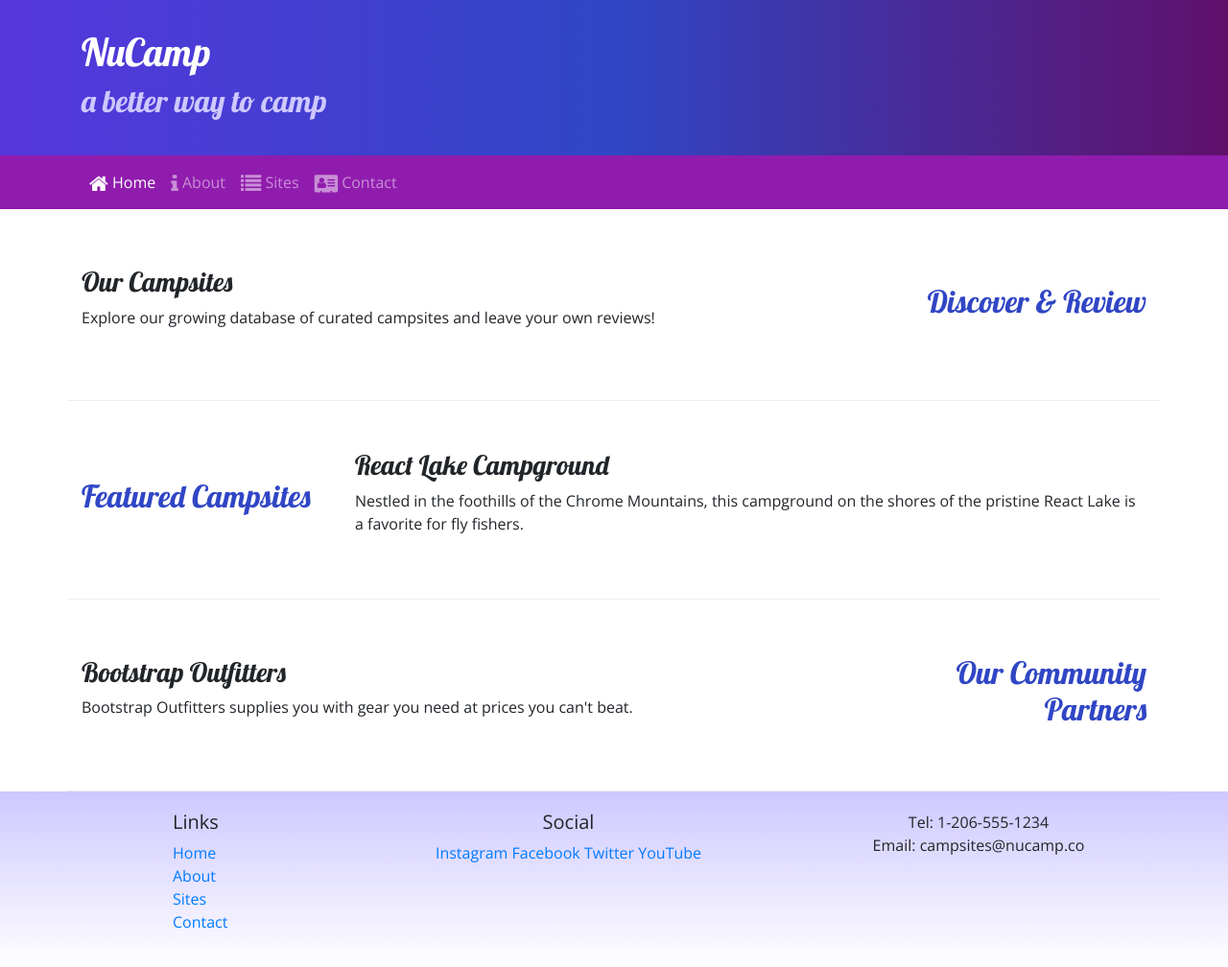
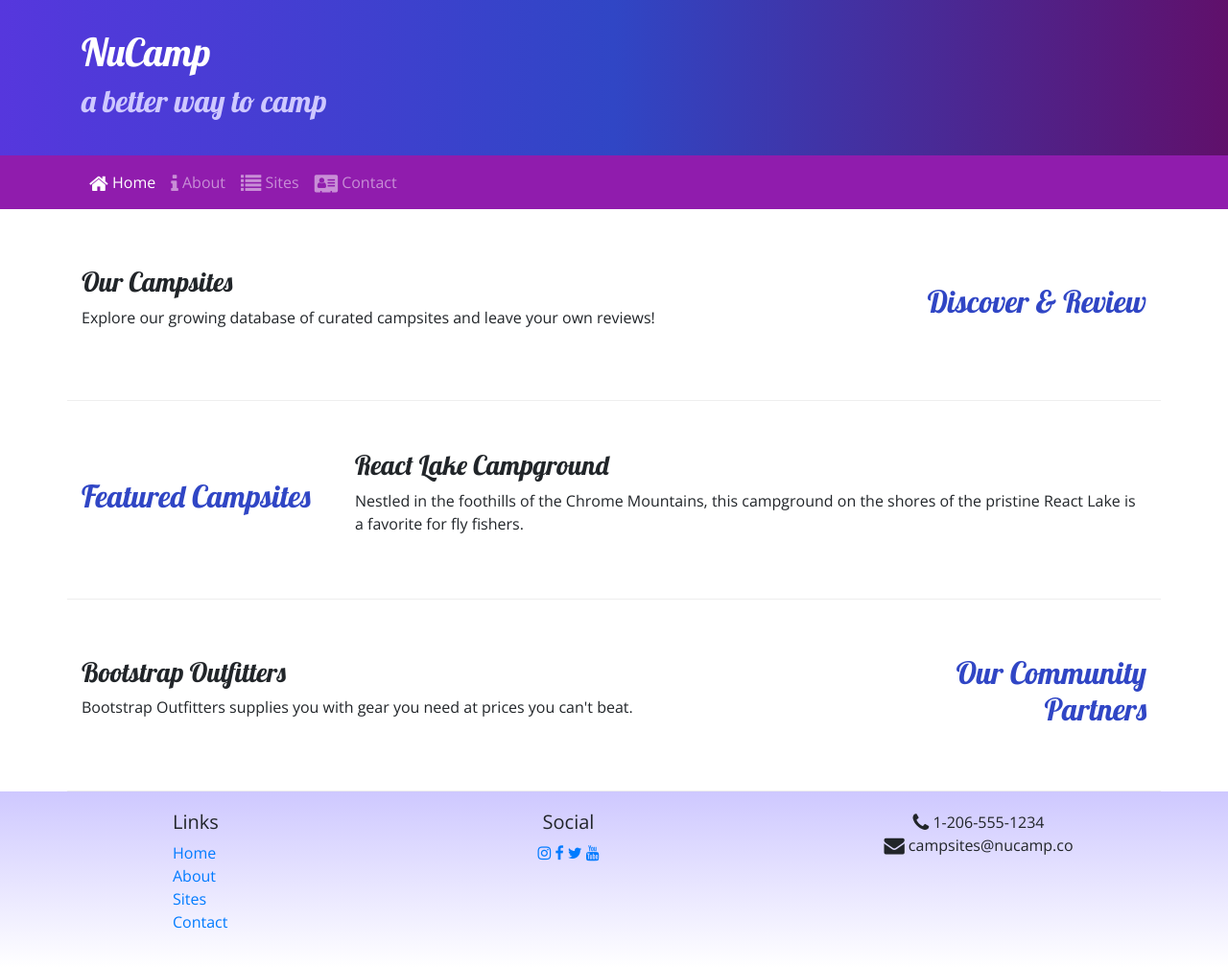
Before and after one commit to lauraharston/nucampsite-change-it-up, a website: page index.html in a window 1280 px wide. Shown: the whole page at 96% size. Drawn offline with nearby package versions, Linux system fonts and the light colour scheme.

Commit message:
added icons to the footer

```diff
--- a/index.html
+++ b/index.html
@@ -91,14 +91,14 @@
              </div>
              <div class="col-6 col-sm-5 text-center">
                 <h5>Social</h5>
-                 <a href="http://instagram.com/">Instagram</a>
-                <a href="http://facebook.com/">Facebook</a>
-                <a href="http://twitter.com/">Twitter</a>
-                <a href="http://youtube.com/">YouTube</a>
+                 <a href="http://instagram.com/"><i class="fa fa-instagram"></i></a>
+                <a href="http://facebook.com/"><i class="fa fa-facebook"></i></a>
+                <a href="http://twitter.com/"><i class="fa fa-twitter"></i></a>
+                <a href="http://youtube.com/"><i class="fa fa-youtube"></i></a>
             </div>
             <div class="col-sm-4 text-center">
-            Tel: 1-206-555-1234<br />
-            Email: campsites@nucamp.co
+            <i class="fa fa-phone fa-lg"></i> 1-206-555-1234<br />
+            <i class="fa fa-envelope fa-lg"></i> campsites@nucamp.co
         </div>
       </div>
     </div>
```
